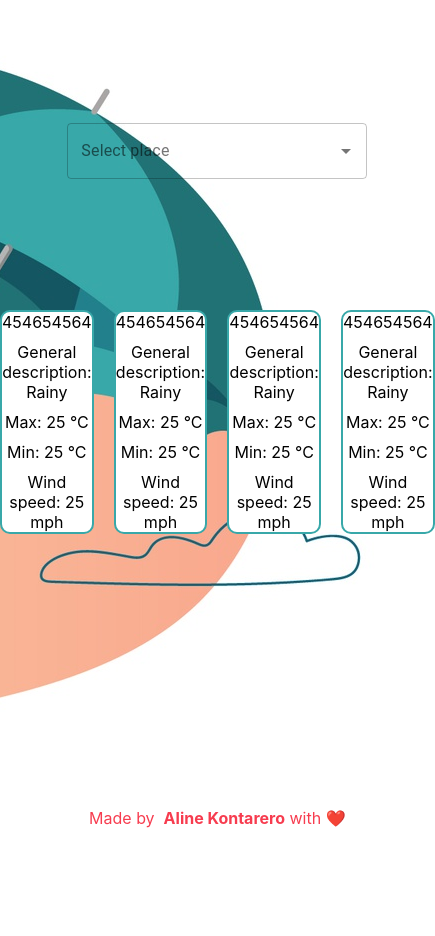
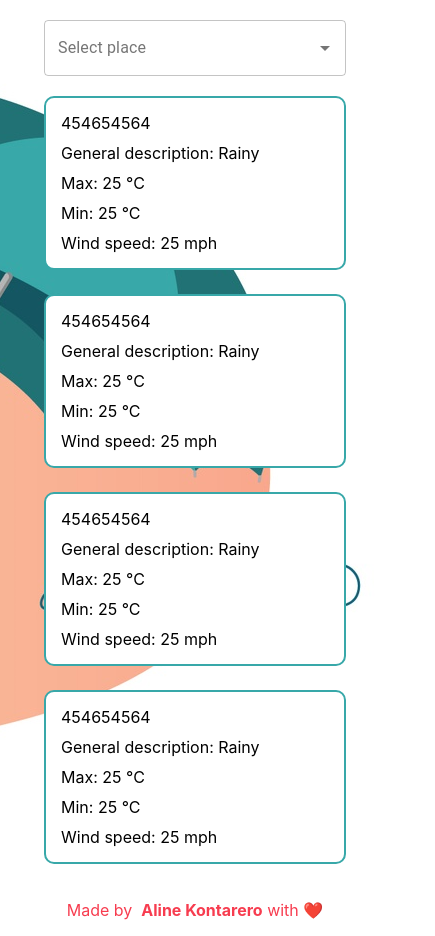
Before and after one commit to AlinaKontarero/weather-forecast, a React (Create React App) app: page / in a window 390 px wide. Shown: the whole page, 435 px wide, since content can reach past the window. Before the commit the page ends 844 px from the top, so only its background shows below. Built offline with nearby package versions, Linux system fonts and the light colour scheme.

Commit message:
Added responsiveness for most common cases

```diff
--- a/src/components/CitySearch.tsx
+++ b/src/components/CitySearch.tsx
@@ -27,7 +27,12 @@ const CitySearch = () => {
     (async () => {
       const proxyUrl = "https://cors-anywhere.herokuapp.com/";
       const url = "https://www.metaweather.com/api/location/search";
-      const response = await fetch(`${proxyUrl + url}/?query=san`);
+      const response = await fetch(`${proxyUrl + url}/?query=s`, {
+        headers: {
+          'Content-Type': 'application/json',
+          'Accept': 'application/json'
+        }
+      });
       const places = await response.json();
 
       if (active && places.length > 0) {
@@ -50,7 +55,7 @@ const CitySearch = () => {
     <SearchWrapper>
       <Autocomplete
         id="asynchronous-demo"
-        style={{ width: 300 }}
+        style={{ minWidth: 250, width: '100%' }}
         open={open}
         onOpen={() => {
           setOpen(true);
@@ -62,6 +67,7 @@ const CitySearch = () => {
         getOptionLabel={(option) => option.title}
         options={options}
         loading={loading}
+        includeInputInList
         renderInput={(params) => (
           <TextField
             {...params}
--- a/src/components/ForecastsLayout.tsx
+++ b/src/components/ForecastsLayout.tsx
@@ -5,11 +5,19 @@ import { makeid } from "../utils/makeid";
 const ItemsLayout = styled.div`
   display: grid;
   grid-template-columns: repeat(4, 1fr);
-  grid-gap: 20px;
+  grid-gap: 24px;
   justify-items: center;
   align-items: center;
   justify-content: space-between;
   grid-auto-flow: dense;
+  max-width: 700px;
+  grid-template-columns: repeat(2, 1fr);
+  grid-template-rows: repeat(2, 1fr);
+  padding: 20px;
+  @media (max-width: 640px) {
+    display: flex;
+    flex-direction: column;
+  };
 `;
 
 interface Props {
--- a/src/components/WeatherContainer.tsx
+++ b/src/components/WeatherContainer.tsx
@@ -10,6 +10,19 @@ const ForecastCard = styled.div`
   border-radius: 10px;
   max-width: 140px;
   background: white;
+  justify-items: start;
+  padding: 15px;
+  @media (max-width: 280px) {
+    min-width: 220px !important;
+  };
+  @media (max-width: 640px) {
+    min-width: 268px;
+    x-overflow: hidden;
+  };
+  @media (max-width: 768px) {
+    min-width: 268px;
+  };
+
 `;
 
 interface Props {
--- a/src/styles/App.css
+++ b/src/styles/App.css
@@ -1,10 +1,10 @@
 .App {
   text-align: center;
   background: url("../assets/Girl.png");
-  background-position: bottom right;
-  background-repeat: no-repeat; /* Do not repeat the image */
-  /* background-size: cover; /* Resize the background image to cover the entire container */
+  background-position: right;
+  background-repeat: no-repeat;
   height: 100vh;
   display: grid;
-  grid-template-rows: repeat(3, 1fr);
+  grid-template-rows: 1fr 2fr 1fr;
+  justify-content: center;
 }
```
